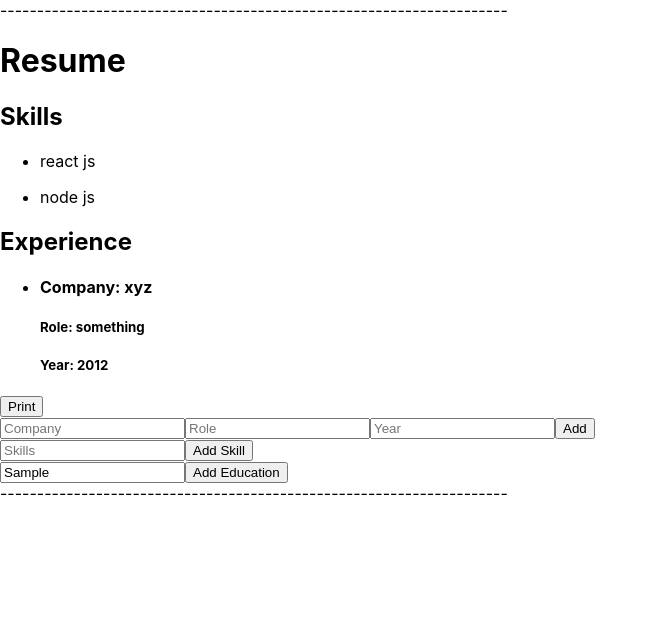
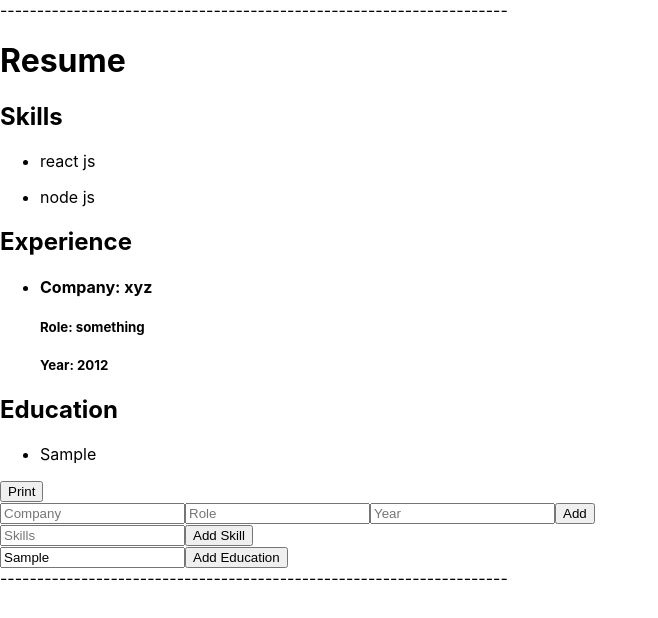
Before and after one commit to ShivamManiMaurya/Resume-builder, a React (Create React App) app: page / in a window 1280 px wide. Both pictures are taken after typing "Sample" into the empty fields and a click on the button "Add Education". Shown: the top 618 px of the page, without its empty margins (0-658 px from the left). Built offline with nearby package versions, Linux system fonts and the light colour scheme.

Commit message:
resume - data added to to sections of resume by one click

```diff
--- a/src/components/Education.js
+++ b/src/components/Education.js
@@ -1,7 +1,14 @@
 import React from "react";
 
-const Education = () => {
-    return <div>Education</div>;
+const Education = ({ edu }) => {
+    return (
+        <div>
+            {" "}
+            <ul>
+                <li>{edu} </li>
+            </ul>
+        </div>
+    );
 };
 
 export default Education;
--- a/src/components/Resume.js
+++ b/src/components/Resume.js
@@ -6,7 +6,6 @@ import { resumeData as data } from "../data/data";
 import ResumeEditor from "./ResumeEditor";
 
 const Resume = () => {
-    // console.log(resumeData.skills[0]);
     const [resumeData, setResumeData] = useState(data);
 
     const handleClick = () => {
@@ -15,22 +14,28 @@ const Resume = () => {
     };
 
     const handleExpData = (data) => {
-        console.log(data);
-        // resumeData.experience.push(data);
-        console.log(resumeData.experience);
+        const value = {
+            ...data,
+            id: resumeData.experience.length + 1,
+        };
         setResumeData({
-            ...resumeData.experience,
-            [resumeData.experience]: data,
+            ...resumeData,
+            experience: [...resumeData.experience, value],
         });
-        console.log(resumeData.experience.length);
     };
 
     const handleSkillData = (data) => {
-        console.log(data);
+        setResumeData({
+            ...resumeData,
+            skills: [...resumeData.skills, data],
+        });
     };
 
     const handleEduData = (data) => {
-        console.log(data);
+        setResumeData({
+            ...resumeData,
+            education: [...resumeData.education, data],
+        });
     };
 
     return (
@@ -52,8 +57,8 @@ const Resume = () => {
                 );
             })}
             {resumeData.education?.length > 0 && <h2>Education</h2>}
-            {resumeData.education?.map((details, index) => {
-                return <Education />;
+            {resumeData.education?.map((edu, index) => {
+                return <Education key={index} edu={edu} />;
             })}
             <button onClick={handleClick}>Print</button>
             <ResumeEditor
```
